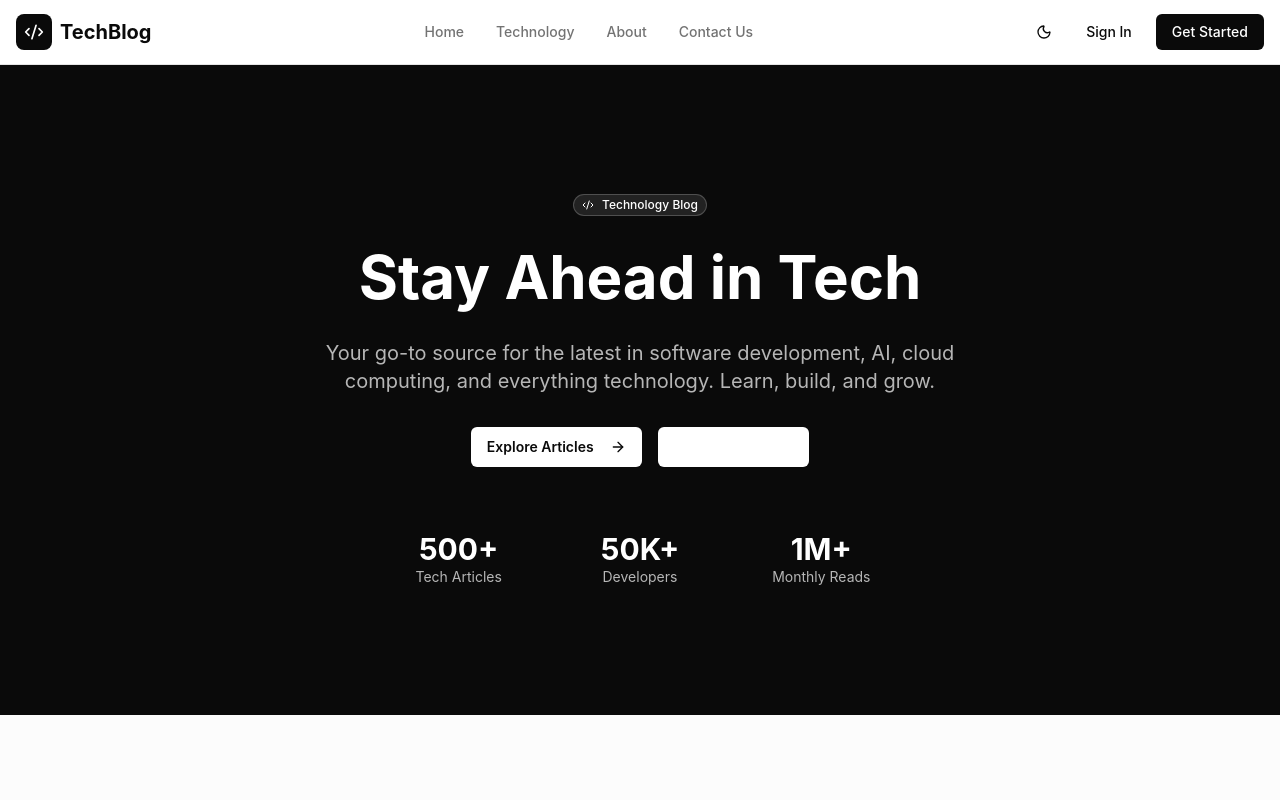
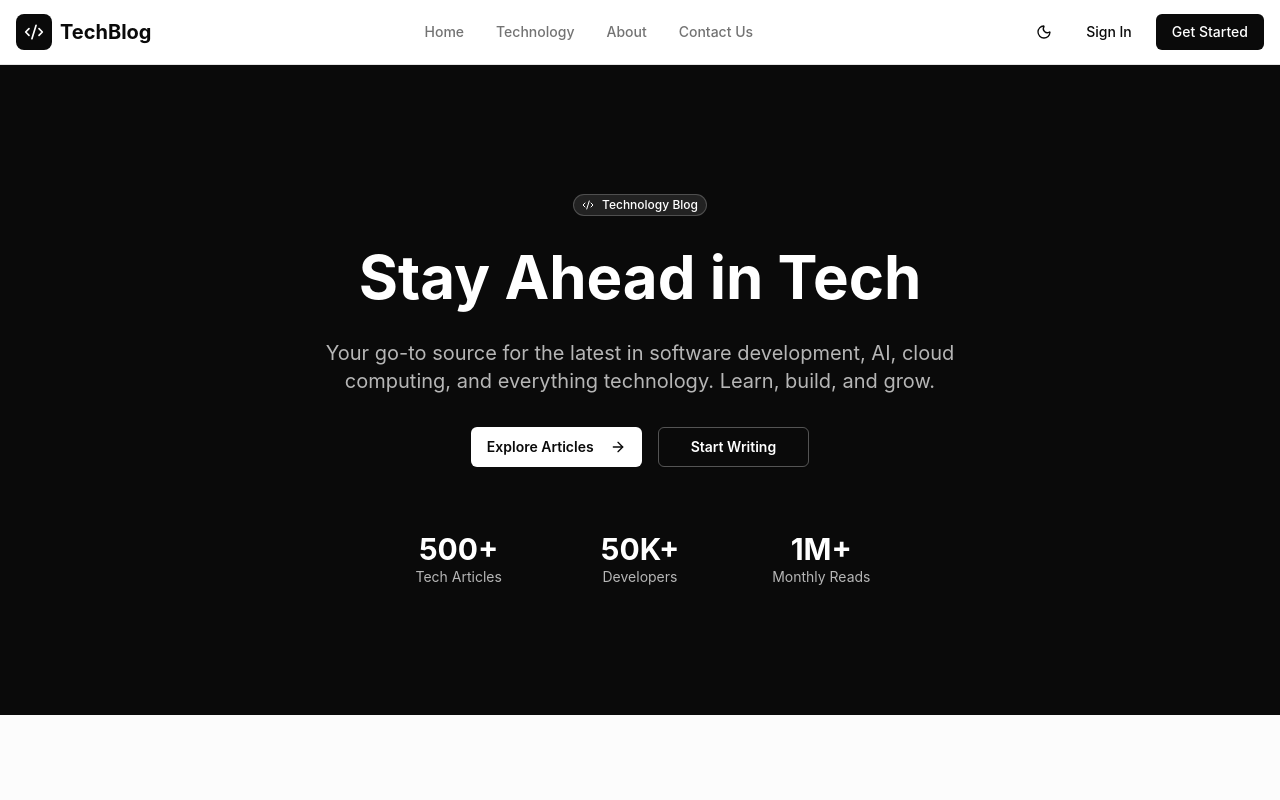
Before and after one commit to adityalucky52/Ai-blogger, a React (Vite) app in the folder frontend/: page / in a window 1280 px wide. Shown: the top 800 px of the page. Built offline with nearby package versions, Linux system fonts and the light colour scheme; no server answers.

Commit message:
implement public home page with hero, blog listings, and informational sections.

```diff
--- a/frontend/src/pages/public/HomePage.tsx
+++ b/frontend/src/pages/public/HomePage.tsx
@@ -102,7 +102,7 @@ export default function HomePage() {
               <Button
                 size="lg"
                 variant="outline"
-                className="border-white/30 text-white hover:bg-white/10 font-semibold px-8"
+                className="bg-transparent border-background/30 text-background hover:bg-background/10 font-semibold px-8"
                 asChild
               >
                 <Link to="/register">Start Writing</Link>
```
